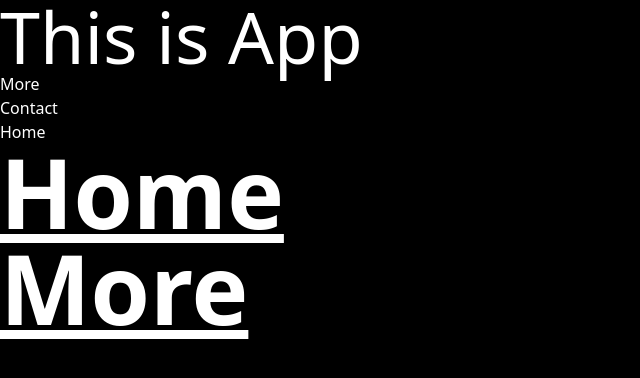
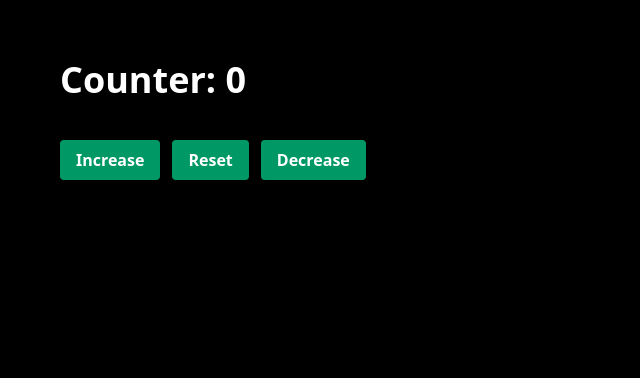
Before and after one commit to sawan1144/revision, a React app in the folder react-revision/: page / in a window 1280 px wide. Shown: the top 378 px of the page, without its empty margins (0-640 px from the left). Built offline with nearby package versions, Linux system fonts and the light colour scheme; the HTML template or start-up script is replaced by a standard one.

Commit message:
'react-project-#1'

```diff
--- a/react-revision/src/App.jsx
+++ b/react-revision/src/App.jsx
@@ -1,21 +1,29 @@
-import { useContext } from "react"
-import Header from "./pages/Header"
-import Home from "./pages/Home"
-import More from "./pages/More"
-import { Data } from "./context/Usercontext";
+import { useState } from "react"
 
 function App() {
+  const initial = 0;
+  const [count, setcount] = useState(initial)
 
-  const dta = useContext(Data);
-  console.log(dta);
+  function Increase(){
+    setcount((cr)=>cr + 1)
+  }
+  function Decrease(){
+    setcount((cr)=>cr - 1)
+  }
+  function Reset(){
+    setcount(initial);
+  }
+
 
   return (
-  <>
-    <h1 className="text-7xl">This is App {dta}</h1>
-    <Header />
-    <Home />
-    <More />
-  </>
+  <div className="min-h-screen p-15">
+      <div className="text-4xl font-semibold ">Counter: {count}</div>
+      <div className="pt-10 flex gap-3">
+        <button onClick={Increase} className="btn-body">Increase</button>
+        <button onClick={Reset} className="btn-body">Reset</button>
+        <button onClick={Decrease} className="btn-body">Decrease</button>
+      </div>
+  </div>
   )
 }
 
--- a/react-revision/src/context/Usercontext.jsx
+++ /dev/null
@@ -1,18 +0,0 @@
-import React, { createContext } from 'react'
-
-
-export const Data = createContext();
-
-const Usercontext = ({children}) => {
-
-    const namee = 'Sawan'
-  return (
-    <div>
-        <Data.Provider value={namee}>
-            {children}
-        </Data.Provider>
-    </div>
-  )
-}
-
-export default Usercontext
--- a/react-revision/src/index.css
+++ b/react-revision/src/index.css
@@ -9,3 +9,7 @@ html,body{
    background-color: black;
    color: white;
 }
+
+.btn-body{
+   @apply px-4 py-2 font-semibold bg-emerald-600 text-white rounded;
+}
--- a/react-revision/src/main.jsx
+++ b/react-revision/src/main.jsx
@@ -1,8 +1,7 @@
-import { StrictMode } from 'react'
 import { createRoot } from 'react-dom/client'
 import './index.css'
 import App from './App'
 
 createRoot(document.getElementById('root')).render(
-    <App />
+        <App />
 )
--- a/react-revision/src/pages/Contact.jsx
+++ /dev/null
@@ -1,8 +0,0 @@
-
-const Contacts = () => {
-  return (
-    <div className="text-8xl font-bold underline">Contacts</div>
-  )
-}
-
-export default Contacts
--- a/react-revision/src/pages/Header.jsx
+++ /dev/null
@@ -1,14 +0,0 @@
-import React from 'react'
-import { Link } from 'react-router-dom'
-
-const Header = () => {
-  return (
-    <div>
-      <div>More</div>
-      <div>Contact</div>
-      <div>Home</div>
-    </div>
-  )
-}
-
-export default Header
--- a/react-revision/src/pages/Home.jsx
+++ /dev/null
@@ -1,8 +0,0 @@
-
-const Home = () => {
-  return (
-    <div className="text-8xl font-bold underline">Home</div>
-  )
-}
-
-export default Home
--- a/react-revision/src/pages/More.jsx
+++ /dev/null
@@ -1,12 +0,0 @@
-
-const More = () => {
-    return (
-    <>
-      <h1 className="text-8xl font-bold underline">
-        More
-      </h1>
-    </>
-    )
-}
-
-export default More
```
